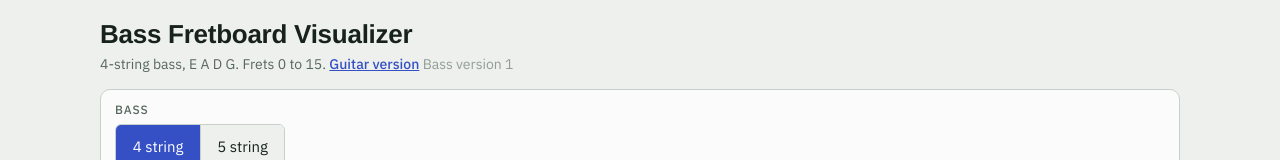
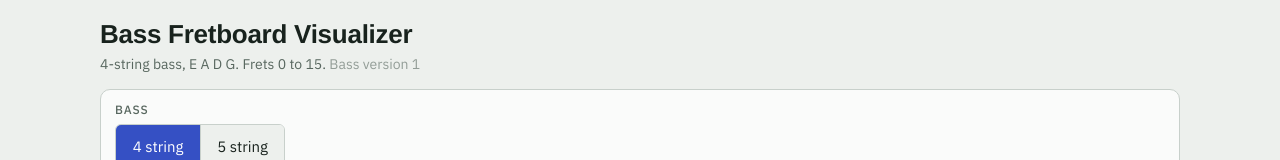
Before and after one commit to pposcs-beep/Fretboard, a plain HTML site: page bass.html in a window 1280 px wide. Shown: the top 160 px of the page. Drawn offline with Linux system fonts and the light colour scheme; a web font is replaced by a local one.

Commit message:
Bass page: drop the link to the guitar page; keep the two pages separate
Co-Authored-By: Claude Opus 5.5 <noreply@anthropic.com>

```diff
--- a/bass.html
+++ b/bass.html
@@ -443,7 +443,7 @@ d.querySelector('button').onclick=function(){try{localStorage.removeItem('bfv-st
 <main class="wrap">
   <header>
     <h1>Bass Fretboard Visualizer</h1>
-    <p class="sub"><span id="tuning">4-string bass, E A D G.</span> Frets 0 to 15. <a href="./">Guitar version</a> <span class="ver">Bass version 1</span></p>
+    <p class="sub"><span id="tuning">4-string bass, E A D G.</span> Frets 0 to 15. <span class="ver">Bass version 1</span></p>
   </header>
 
   <section class="panel" aria-label="Bass and key">
```
